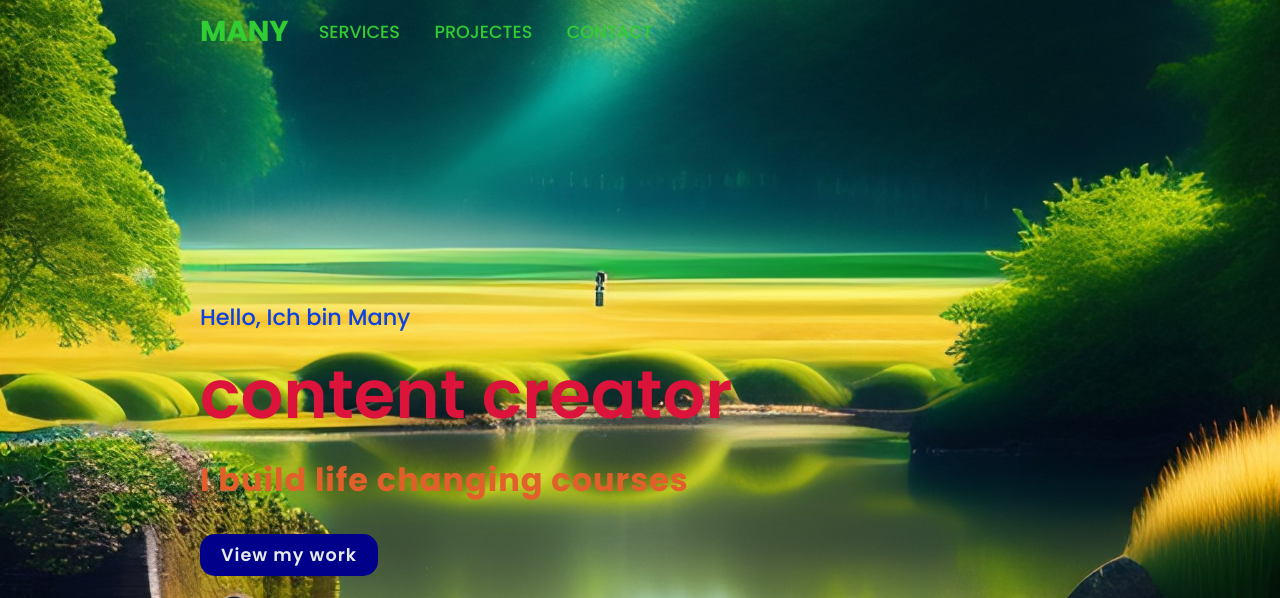
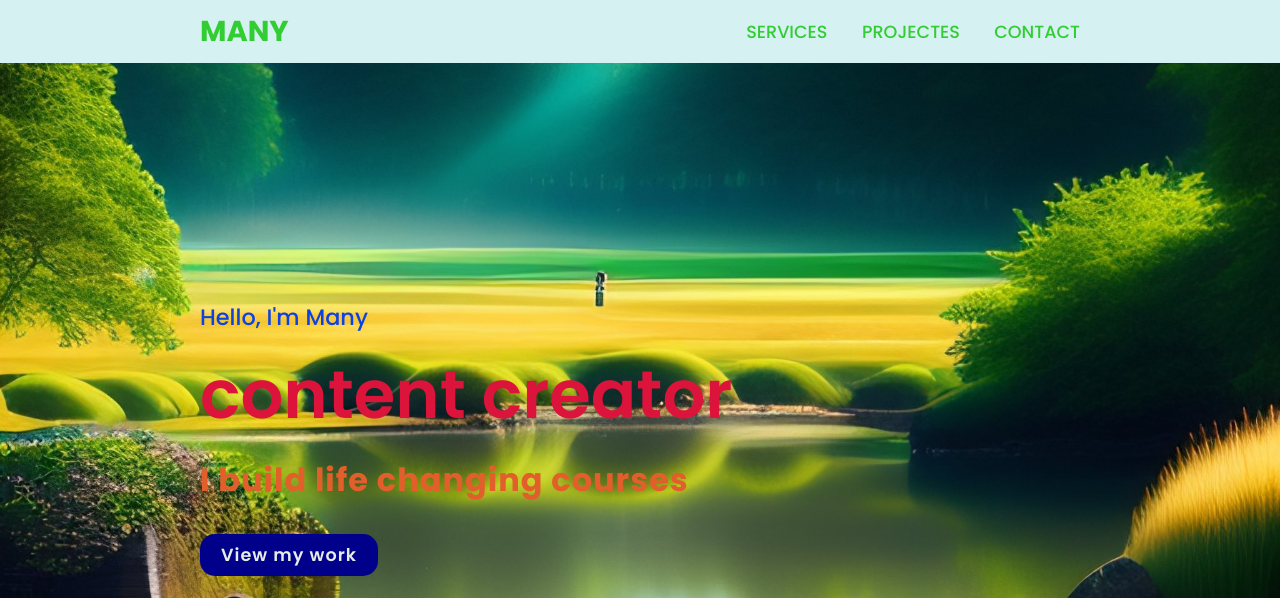
Before and after one commit to Many-Al/Many_8, a plain HTML site: page index.html in a window 1280 px wide. Shown: the top 598 px of the page. Drawn offline with Linux system fonts and the light colour scheme.

Commit message:
änderung

```diff
--- a/index.html
+++ b/index.html
@@ -29,7 +29,7 @@
 
 <section class="main">
 <div>
-   <h2> Hello, Ich bin Many <br><span> content creator</span></h2>
+   <h2> Hello, I'm Many <br><span> content creator</span></h2>
    <h3> I build life changing courses</h3>
    <a href="projects" class="main-btn"> View my work</a>
    <div class="social-icons">
--- a/style.css
+++ b/style.css
@@ -1,3 +1,4 @@
+
 
 
 @import url('https://fonts.googleapis.com/css2?family=Poppins:ital,wght@0,100;0,200;0,300;0,400;0,500;0,600;0,700;0,800;0,900;1,100;1,200;1,300;1,400;1,500;1,600;1,700;1,800;1,900&display=swap');
@@ -14,7 +15,7 @@
 }
 
 header{
-background-color: rgb(22, 23, 21)
+background-color: rgb(214, 241, 241);
 width: 100%;
 position: fixed;
 z-index: 999;
```
